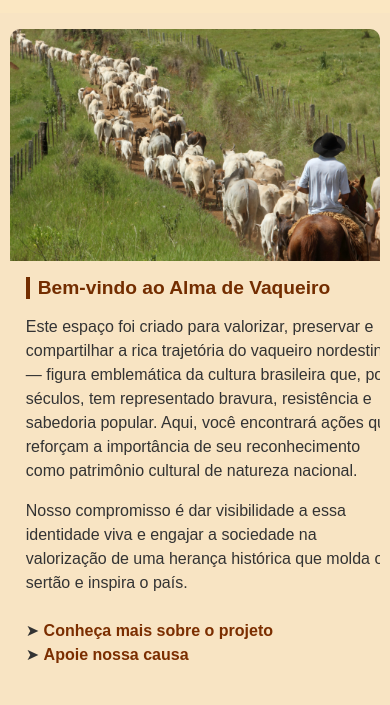
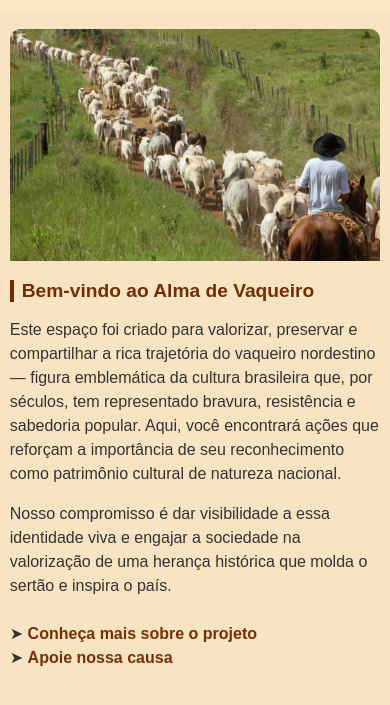
Before and after one commit to DVD-Souza/AlmaDeVaqueiro, a plain HTML site: page index.html in a window 390 px wide. Shown: the part 179-884 px from the top of the page. Drawn offline with Linux system fonts and the light colour scheme.

Commit message:
versão 1.2

```diff
--- a/index.html
+++ b/index.html
@@ -162,8 +162,9 @@
     position: static;
     background: transparent;
     color: #000;
-    padding: 1rem;
-    text-align: left;
+    padding: 0rem;
+    margin-top: 5%;
+    text-align: justify;
   }
 
   .texto-sobre-imagem h2 {
@@ -182,6 +183,7 @@
   .texto-sobre-imagem p {
     color: #333;
     line-height: 1.5;
+    text-align: left;
   }
 }
 
```
